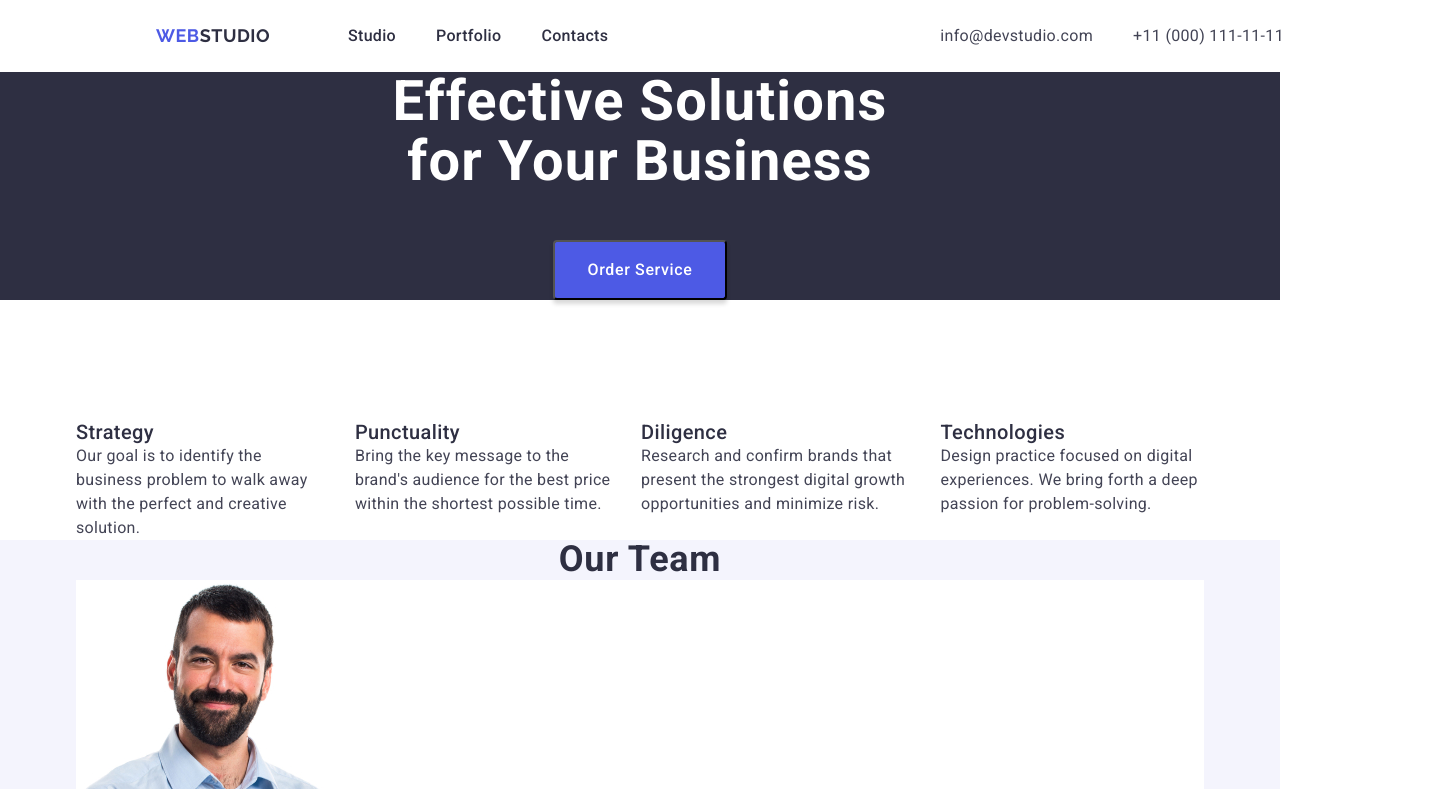
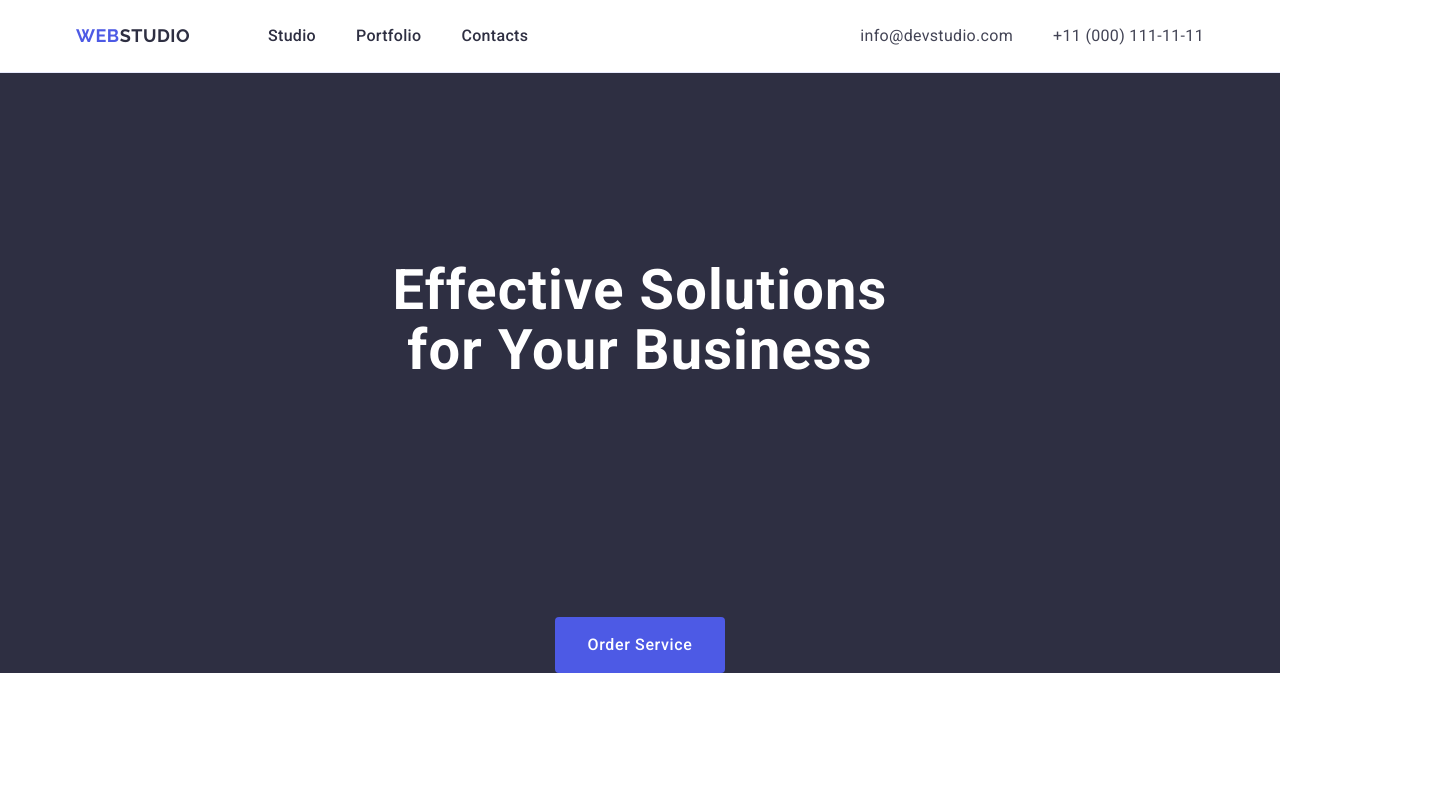
Before and after one commit to AnnaHodunko/goit-markup-hw-03, a plain HTML site: page index.html in a window 1280 px wide. Shown: the top 789 px of the page, 1440 px wide, since content can reach past the window. Drawn offline with nearby package versions, Linux system fonts and the light colour scheme.

Commit message:
homework 3.2 fixes

```diff
--- a/css/styles.css
+++ b/css/styles.css
@@ -21,6 +21,9 @@ ol {
 a {
     text-decoration: none;
 }
+img {
+    display: block;
+}
 /* ======HEADER====== */
 .container{
     width: 100%;
@@ -32,12 +35,8 @@ a {
 
 }
 .header {
-    display: flex;
-    width: 1440px;
-    height: 72px;
-    justify-content: center;
-    align-items: center;
-    flex-shrink: 0;
+    border-bottom: 1px solid #e7e9fc;
+    padding: 24px 0;
 }
 
 .header-nav {
@@ -62,6 +61,7 @@ a {
     letter-spacing: 0.03em;
     text-transform: uppercase;
     align-items: center;
+    margin-right: 76px
 }
 
 
@@ -113,7 +113,6 @@ a {
 
 /* =====Title===== */
 .main {
-
 }
 
 .section-main {
@@ -131,6 +130,7 @@ a {
     margin: 0 auto 48px auto;
     max-width: 496px;
     display: block;
+padding: 188px 0;
 }
 /* ============ */
 
@@ -147,10 +147,12 @@ a {
     align-items: flex-start;
     gap: 10px;
     border-radius: 4px;
-    box-shadow: 0px 4px 4px 0px rgba(0, 0, 0, 0.15);
+
     display: block;
     margin: 0 auto;
-    min-width: 169px
+    min-width: 169px;
+    height: 56px;
+    border: none;
 }
 .button:hover,
 .button:focus {
@@ -181,7 +183,6 @@ a {
 }
 
 .section-main-item {
-width: calc((100% - 72) / 4);
 }
 
 .section-main-subtitle {
@@ -190,6 +191,7 @@ width: calc((100% - 72) / 4);
     font-weight: 500;
     line-height: 1.20;
     letter-spacing: 0.02em;
+    margin-bottom: 8px;
 }
 
 .section-main-text {
@@ -198,6 +200,7 @@ width: calc((100% - 72) / 4);
     font-weight: 400;
     line-height: 1.50;
     letter-spacing: 0.02em;
+    width: calc((100% - 72) / 4);
 }
 /* ============ */
 
```
